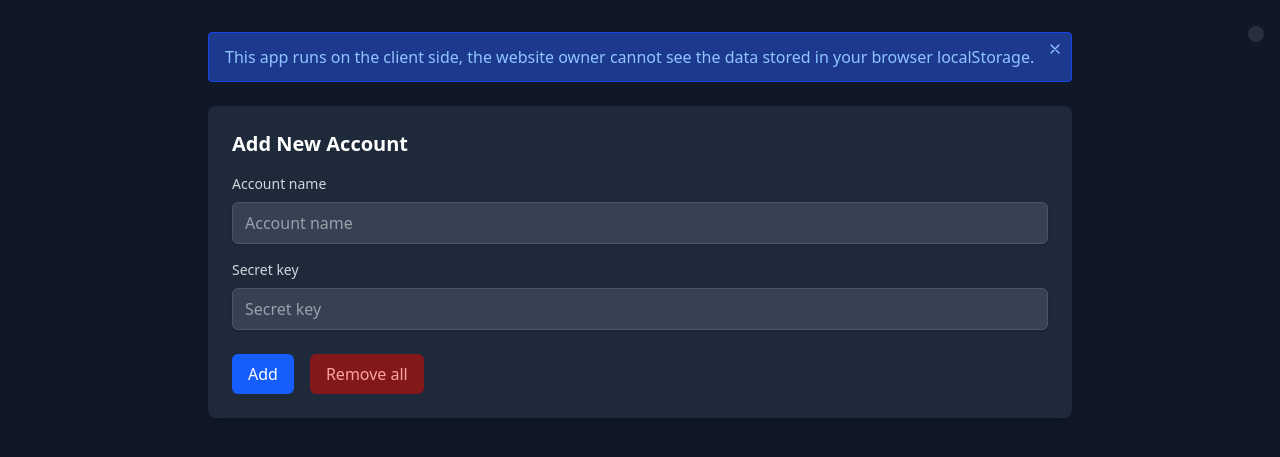
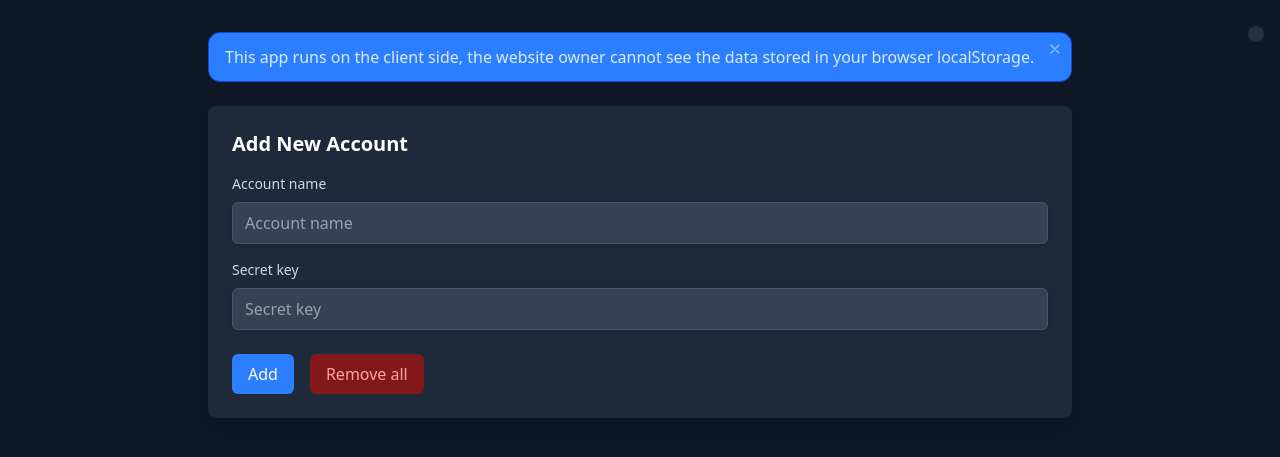
Before and after one commit to whdzera/totp, a Jekyll site: the page built from index.md, in a window 1280 px wide. Shown: the top 457 px of the page. Built offline with Jekyll 4.4.1, drawn with Linux system fonts in a browser that asks for light colours.

Commit message:
fix: layout tailwind

```diff
--- a/_layouts/index.html
+++ b/_layouts/index.html
@@ -6,7 +6,7 @@ layout: default
   <!-- Notification -->
   <div
     data-totp-target="notification"
-    class="bg-blue-100 dark:bg-blue-900 border border-blue-300 dark:border-blue-700 text-blue-700 dark:text-blue-300 px-4 py-3 rounded mb-6 relative"
+    class="bg-blue-100 dark:bg-blue-500 border border-blue-300 dark:border-blue-700 text-blue-700 dark:text-blue-100 px-4 py-3 rounded-xl mb-6 relative"
   >
     <button
       data-action="click->totp#closeNotification"
@@ -69,7 +69,7 @@ layout: default
       <div class="flex gap-4">
         <button
           data-action="click->totp#addAccount"
-          class="clickable px-4 py-2 bg-blue-600 text-white rounded-md hover:bg-blue-700 focus:outline-none focus:ring-2 focus:ring-blue-500 focus:ring-offset-2 dark:focus:ring-offset-gray-800 transition-colors duration-200"
+          class="clickable px-4 py-2 bg-blue-500 text-white rounded-md hover:bg-blue-600 focus:outline-none focus:ring-2 focus:ring-blue-500 focus:ring-offset-2 dark:focus:ring-offset-gray-800 transition-colors duration-200"
         >
           Add
         </button>
--- a/app/assets/stylesheets/application.css
+++ b/app/assets/stylesheets/application.css
@@ -46,8 +46,13 @@
     --font-weight-semibold: 600;
     --font-weight-bold: 700;
     --tracking-widest: 0.1em;
+    --radius-xs: 0.125rem;
+    --radius-sm: 0.25rem;
     --radius-md: 0.375rem;
     --radius-lg: 0.5rem;
+    --radius-xl: 0.75rem;
+    --radius-2xl: 1rem;
+    --radius-4xl: 2rem;
     --blur-sm: 8px;
     --default-transition-duration: 150ms;
     --default-transition-timing-function: cubic-bezier(0.4, 0, 0.2, 1);
@@ -329,6 +334,9 @@
   .rounded {
     border-radius: 0.25rem;
   }
+  .rounded-2xl {
+    border-radius: var(--radius-2xl);
+  }
   .rounded-full {
     border-radius: calc(infinity * 1px);
   }
@@ -337,6 +345,24 @@
   }
   .rounded-md {
     border-radius: var(--radius-md);
+  }
+  .rounded-xl {
+    border-radius: var(--radius-xl);
+  }
+  .rounded-xs {
+    border-radius: var(--radius-xs);
+  }
+  .rounded-s-4xl {
+    border-start-start-radius: var(--radius-4xl);
+    border-end-start-radius: var(--radius-4xl);
+  }
+  .rounded-l-xs {
+    border-top-left-radius: var(--radius-xs);
+    border-bottom-left-radius: var(--radius-xs);
+  }
+  .rounded-b-sm {
+    border-bottom-right-radius: var(--radius-sm);
+    border-bottom-left-radius: var(--radius-sm);
   }
   .border {
     border-style: var(--tw-border-style);
@@ -351,8 +377,14 @@
   .bg-blue-100 {
     background-color: var(--color-blue-100);
   }
+  .bg-blue-500 {
+    background-color: var(--color-blue-500);
+  }
   .bg-blue-600 {
     background-color: var(--color-blue-600);
+  }
+  .bg-blue-900 {
+    background-color: var(--color-blue-900);
   }
   .bg-gray-100 {
     background-color: var(--color-gray-100);
@@ -517,6 +549,13 @@
     --tw-ease: linear;
     transition-timing-function: linear;
   }
+  .hover\:bg-blue-600 {
+    &:hover {
+      @media (hover: hover) {
+        background-color: var(--color-blue-600);
+      }
+    }
+  }
   .hover\:bg-blue-700 {
     &:hover {
       @media (hover: hover) {
@@ -605,6 +644,11 @@
       border-color: var(--color-gray-600);
     }
   }
+  .dark\:bg-blue-500 {
+    &:where(.dark, .dark *) {
+      background-color: var(--color-blue-500);
+    }
+  }
   .dark\:bg-blue-900 {
     &:where(.dark, .dark *) {
       background-color: var(--color-blue-900);
@@ -628,6 +672,11 @@
   .dark\:bg-red-900 {
     &:where(.dark, .dark *) {
       background-color: var(--color-red-900);
+    }
+  }
+  .dark\:text-blue-100 {
+    &:where(.dark, .dark *) {
+      color: var(--color-blue-100);
     }
   }
   .dark\:text-blue-300 {
--- a/app/javascript/controllers/totp_controller.js
+++ b/app/javascript/controllers/totp_controller.js
@@ -47,7 +47,6 @@ function hex2dec(s) {
   return parseInt(s, 16);
 }
 
-// Tambahkan fungsi untuk mendapatkan tema SweetAlert
 function getSwalTheme() {
   const isDark = document.documentElement.classList.contains("dark");
   return {
```
